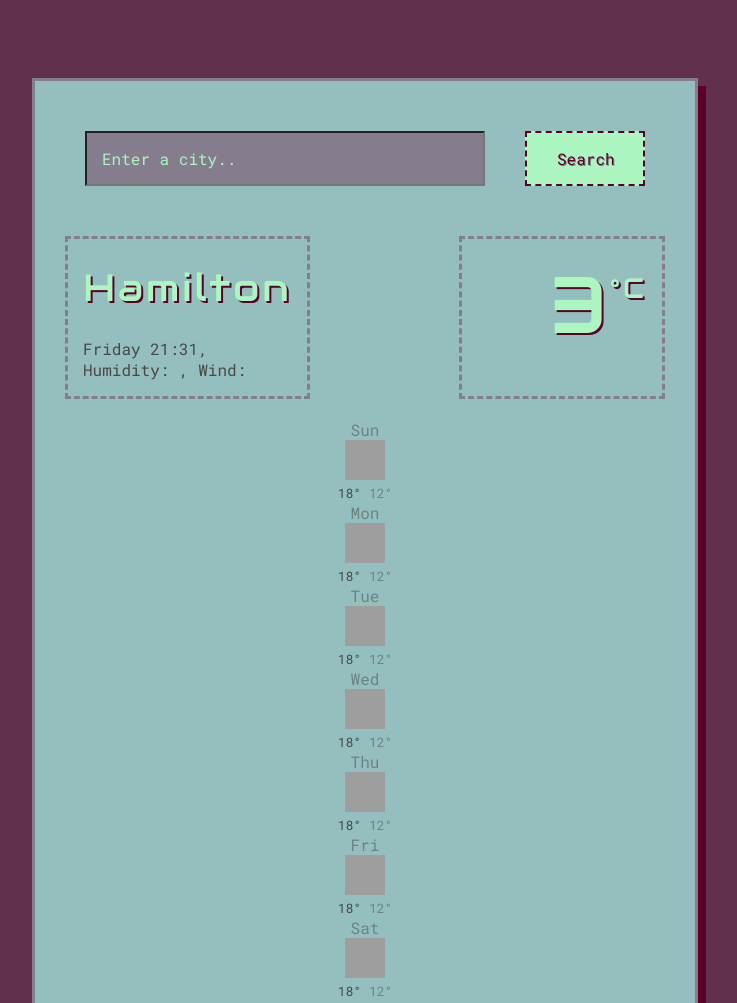
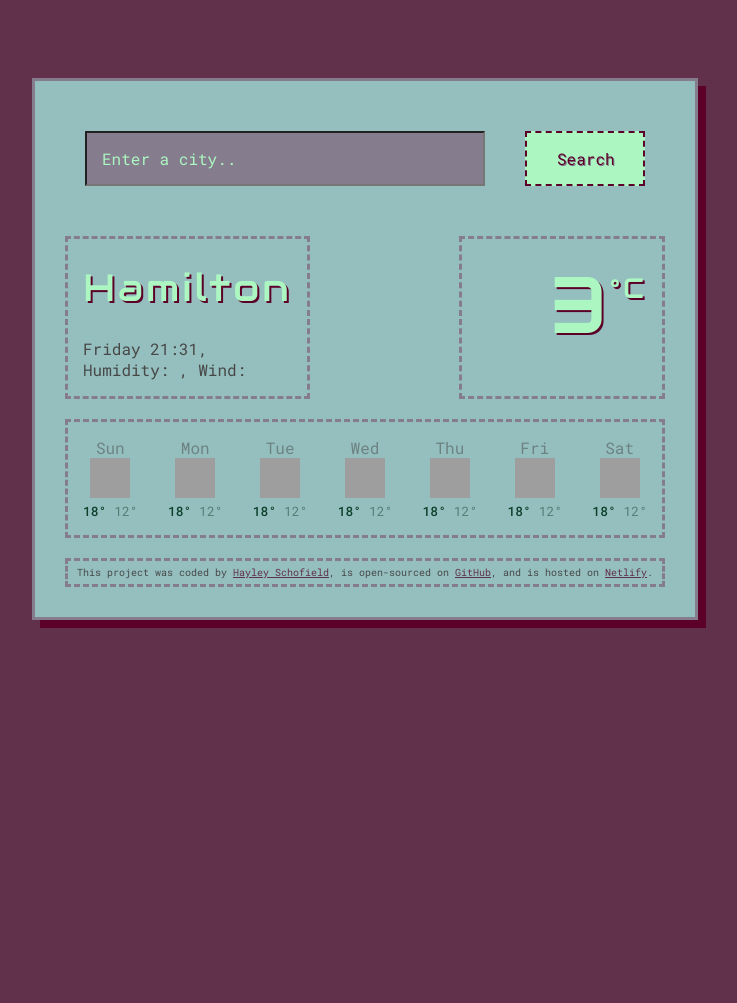
Before and after one commit to heschofield/Weather, a plain HTML site: page index.html in a window 1280 px wide. Shown: the top 1003 px of the page, without its empty margins (275-1012 px from the left). After the commit the page ends 800 px from the top, so only its background shows below. Drawn offline with nearby package versions, Linux system fonts and the light colour scheme; no server answers; grey boxes are pictures that could not be loaded.

Commit message:
adding CSS to forecast

```diff
--- a/src/script.js
+++ b/src/script.js
@@ -94,8 +94,6 @@ let currentDate = new Date();
 currentDateELement.innerHTML = formatDate(currentDate);
 
 function displayForecast() {
-  let forecastElement = document.querySelector("#forecast");
-
   let days = ["Sun", "Mon", "Tue", "Wed", "Thu", "Fri", "Sat"];
   let forecastHtml = "";
   days.forEach(function (day) {
@@ -117,6 +115,8 @@ function displayForecast() {
           </div>
           `;
   });
+
+  let forecastElement = document.querySelector("#forecast");
   forecastElement.innerHTML = forecastHtml;
 }
 
--- a/src/styles.css
+++ b/src/styles.css
@@ -111,8 +111,13 @@ form {
 }
 
 .weather-forecast {
+  display: flex;
+  justify-content: space-between;
   text-align: center;
-  margin-top: 20px;
+  margin: 20px 0 20px 0;
+  padding: 15px;
+  border-style: dashed;
+  border-color: rgb(133, 124, 141);
 }
 .weather-forecast-date {
   opacity: 0.5;
@@ -123,6 +128,10 @@ form {
 }
 .weather-forecast-temperatures {
   font-size: 13px;
+  color: #0e402d;
+}
+.weather-forecast-temperature-max {
+  font-weight: 500;
 }
 .weather-forecast-temperature-min {
   opacity: 0.5;
@@ -132,8 +141,7 @@ footer {
   text-align: center;
   border-style: dashed;
   border-color: rgb(133, 124, 141);
-  margin: 45px 0 15px 0;
-  padding: 10px 5px;
+  padding: 5px;
 }
 
 a {
```
